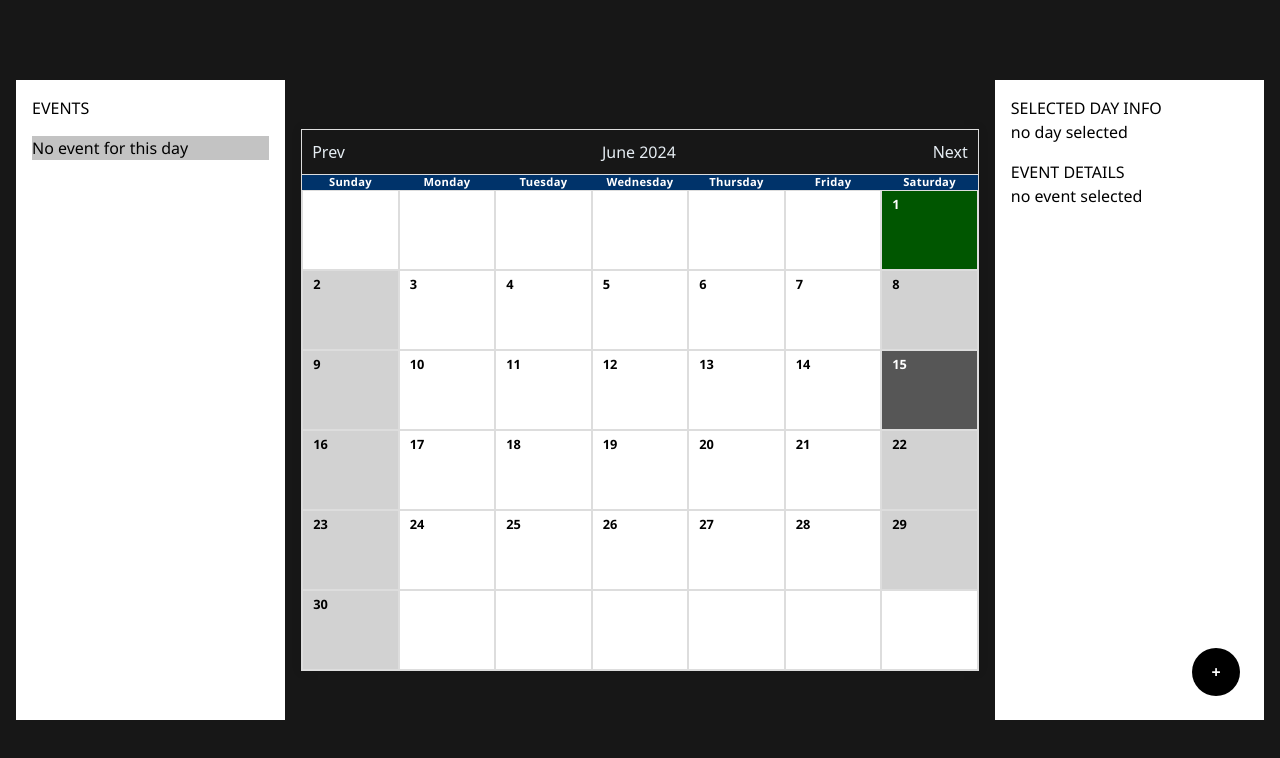
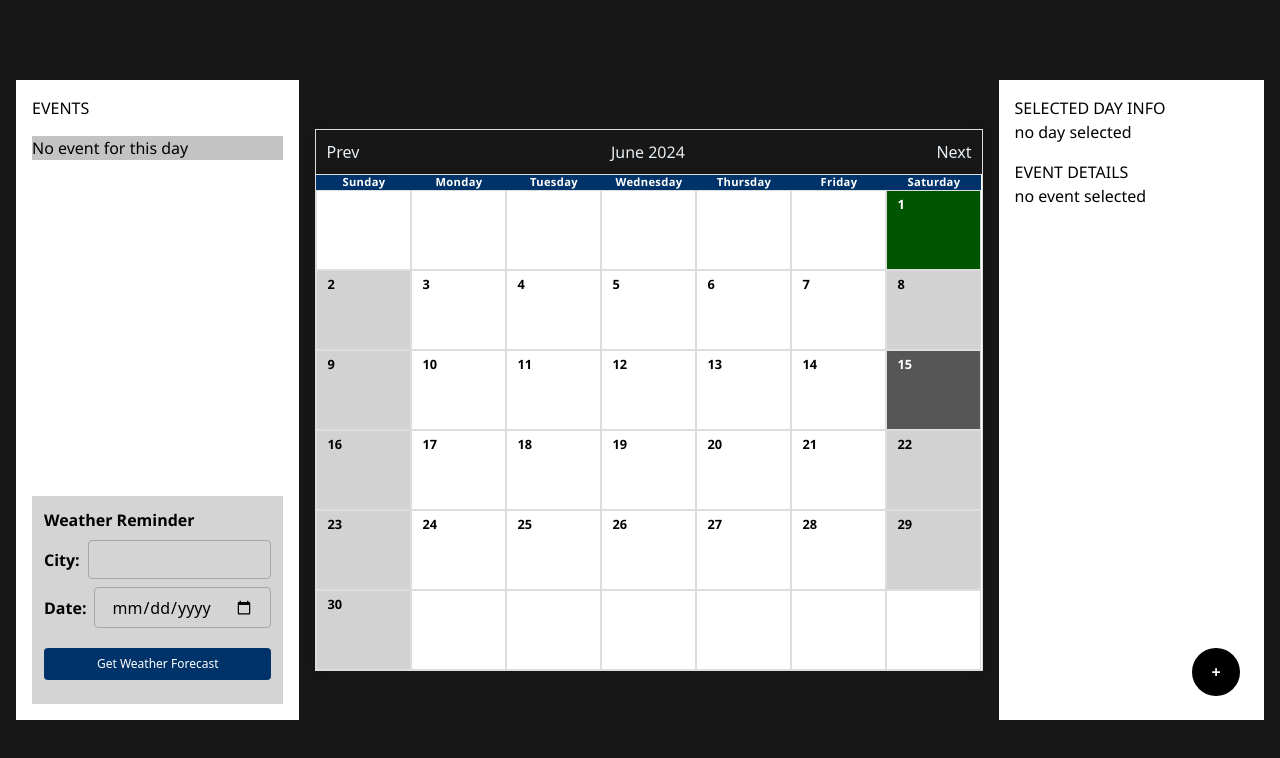
Before and after one commit to ikegoodnews/interswitch-test, a React (Create React App) app: page / in a window 1280 px wide. Shown: the top 758 px of the page. Built offline with nearby package versions, Linux system fonts and the light colour scheme.

Commit message:
feat: get weather forecast

```diff
--- a/package.json
+++ b/package.json
@@ -12,6 +12,7 @@
     "@testing-library/jest-dom": "^5.17.0",
     "@testing-library/react": "^13.4.0",
     "@testing-library/user-event": "^13.5.0",
+    "axios": "^1.7.2",
     "classnames": "^2.5.1",
     "crypto-js": "^4.2.0",
     "date-fns": "^3.6.0",
--- a/src/_components/DayEvents/index.js
+++ b/src/_components/DayEvents/index.js
@@ -1,4 +1,5 @@
 import {AppContext} from '../AppContext';
+import WeatherReminder from '../Weather';
 import React, {useContext} from 'react';
 import './index.scss';
 
@@ -6,7 +7,8 @@ const DayEvents = () => {
    const {dayEvents, onEventSelect} = useContext(AppContext);
 
    return (
-      <div className="daily__events h-[80vh] w-1/4 bg-color-white text-color-dark p-lg-8 p-4">
+      <div className="daily__events flex flex-col justify-between h-[80vh] w-1/4 bg-color-white text-color-dark p-lg-8 p-4">
+         <div className="">
             <h3 className="uppercase">events</h3>
             <ul className="pt-4">
                {dayEvents?.length ? (
@@ -20,6 +22,10 @@ const DayEvents = () => {
                )}
             </ul>
          </div>
+         <div className="weather__forecast">
+            <WeatherReminder />
+         </div>
+      </div>
    );
 };
 
--- /dev/null
+++ b/src/_components/Weather/index.js
@@ -0,0 +1,76 @@
+import React, {useState} from 'react';
+import axios from 'axios';
+import './index.scss';
+
+const WeatherReminder = () => {
+   const [date, setDate] = useState('');
+   const [city, setCity] = useState('');
+   const [forecast, setForecast] = useState(null);
+   const [error, setError] = useState(null);
+
+   const apiKey = '9GKTEDN6JW6J8LSK7GBL9Z69X';
+
+   const getWeatherForecast = async () => {
+      if (!date || !city) {
+         setError('Please provide both city and date.');
+         return;
+      }
+
+      setError(null);
+
+      try {
+         const response = await axios.get(
+            `https://weather.visualcrossing.com/VisualCrossingWebServices/rest/services/timeline/${city}/${date}?key=${apiKey}`,
+         );
+         setForecast(response.data);
+      } catch (err) {
+         setError('Error fetching weather data.');
+      }
+   };
+
+   return (
+      <div>
+         <div className="p-3 mb-3">
+            <h1 className="mb-2 font-bold">Weather Reminder</h1>
+            <div className="flex items-center">
+               <label htmlFor="" className="font-bold">
+                  City:
+               </label>
+               <input type="text" id="city" name="city" className="ml-2" value={city} onChange={(e) => setCity(e.target.value)} />
+            </div>
+            <div className="flex items-center my-2">
+               <label htmlFor="" className="font-bold">
+                  Date:
+               </label>
+               <input type="date" id="date" name="date" className="ml-2" value={date} onChange={(e) => setDate(e.target.value)} />
+            </div>
+            <button
+               className="bg-color-2 w-full mt-3 transition hover:bg-color-2-hover border border-color-2 hover:border-color-2-hover rounded-4 p-2 capitalize text-color-white text-xs"
+               onClick={getWeatherForecast}>
+               Get Weather Forecast
+            </button>
+
+            {error && <p style={{color: 'red'}}>{error}</p>}
+         </div>
+
+         {forecast && (
+            <div className="forecast p-3">
+               <h2>
+                  Weather Forecast for <span className="font-bold">{city}</span> on <span className="font-bold">{date}</span>
+               </h2>
+               <p>
+                  <span className="font-bold">Condition:</span> {forecast.days[0].conditions}
+               </p>
+               <p>
+                  <span className="font-bold">Temperature:</span> {forecast.days[0].temp} °C
+               </p>
+               <p>
+                  <span className="font-bold">Precipitation:</span> {forecast.days[0].precip} mm
+               </p>
+            </div>
+         )}
+      </div>
+   );
+};
+
+export default WeatherReminder;
--- /dev/null
+++ b/src/_components/Weather/index.scss
@@ -0,0 +1,14 @@
+.weather__forecast {
+   background-color: #d4d4d4;
+   input {
+      font-size: 1rem;
+      padding: .4rem 1rem;
+      border: 1px solid #a7a7a7;
+      // margin-bottom: 1rem;
+      width: 100%;
+      border-radius: 4px;
+   }
+   .forecast {
+      background-color: #b7b7b7;
+   }
+}
--- a/tailwind.config.js
+++ b/tailwind.config.js
@@ -8,6 +8,8 @@ module.exports = {
          'color-dark': '#000000',
          'color-1': '#ba0000',
          'color-1-hover': '#ba000098',
+         'color-2': '#00336a',
+         'color-2-hover': '#00336a98',
          'color-btn-hover': '#303030',
          'color-3-hover': '#34A85398',
       },
```
Also changed, not shown: 1 other file (tests, documents, lock files or other folders). Lines whose indentation alone changed are shown as unchanged.
